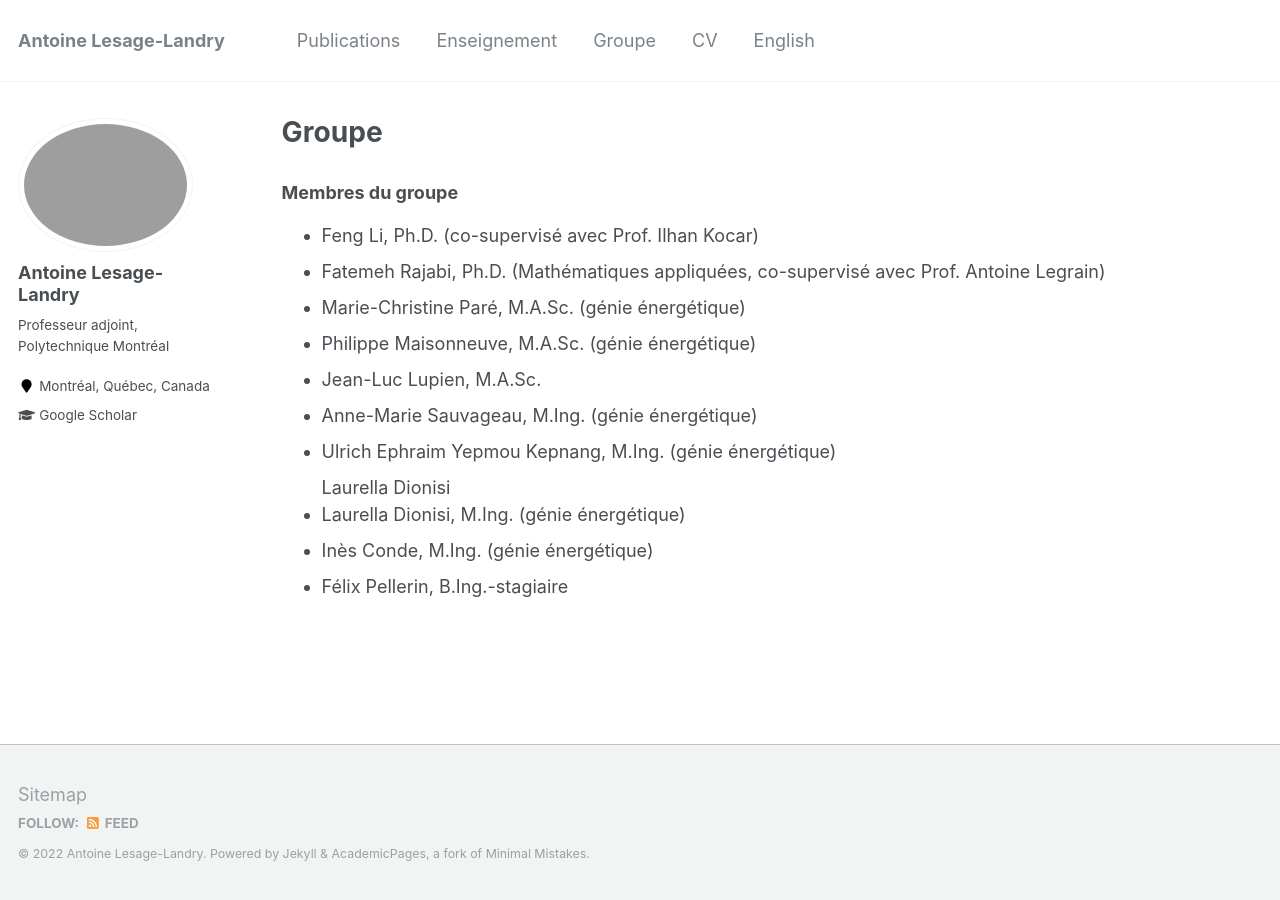
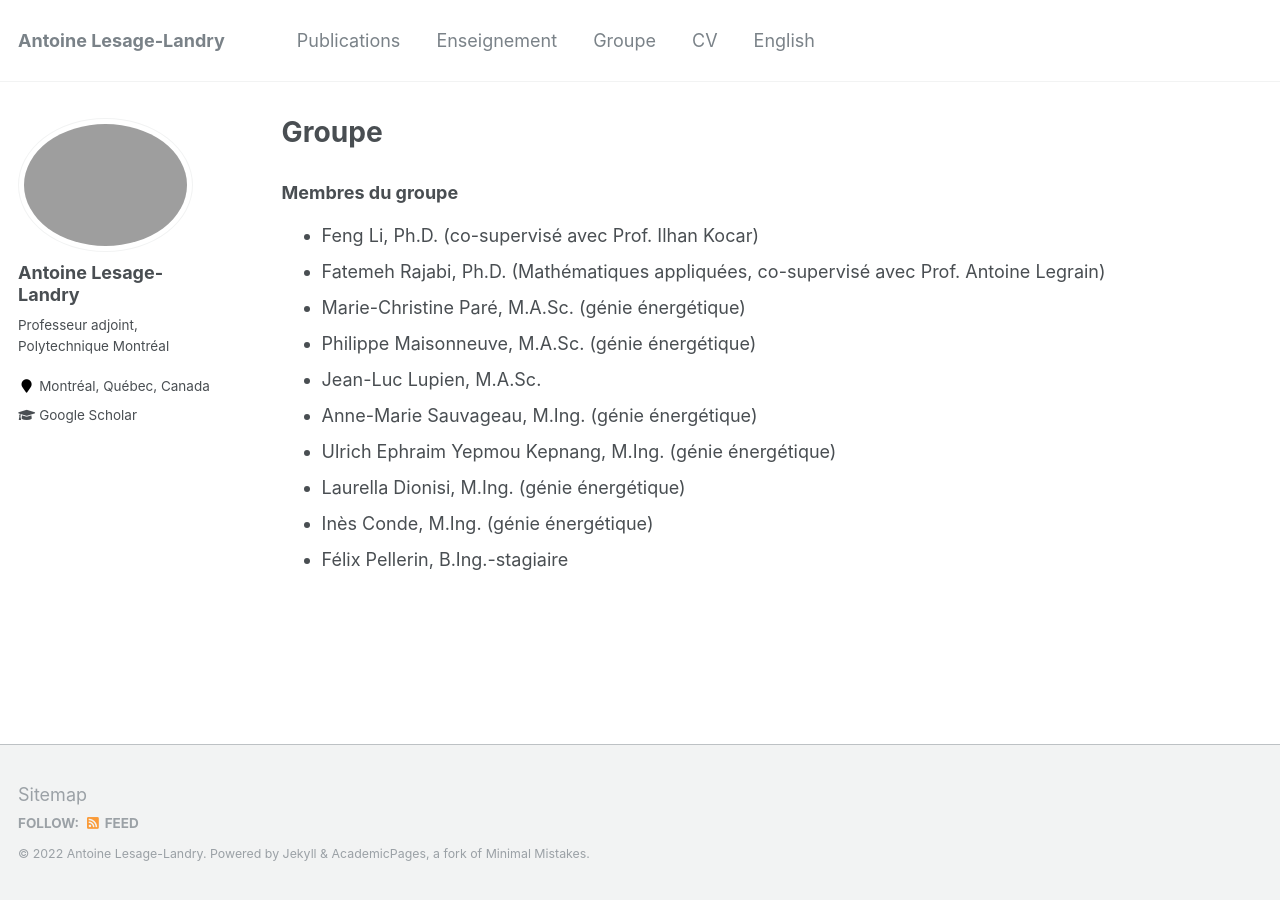
Before and after one commit to alesagelandry/fr, a Jekyll site: the page built from _pages/group.html, in a window 1280 px wide. Built offline with Jekyll 4.4.1, drawn with Linux system fonts in a browser that asks for light colours.

Commit message:
Update group.html

```diff
--- a/_pages/group.html
+++ b/_pages/group.html
@@ -18,7 +18,7 @@ author_profile: true
 <li>Philippe Maisonneuve, M.A.Sc. (génie énergétique) </li>
 <li>Jean-Luc Lupien, M.A.Sc. </li>
 <li>Anne-Marie Sauvageau, M.Ing. (génie énergétique) </li>
-<li>Ulrich Ephraim Yepmou Kepnang, M.Ing. (génie énergétique) </li>Laurella Dionisi
+<li>Ulrich Ephraim Yepmou Kepnang, M.Ing. (génie énergétique) </li>
 <li>Laurella Dionisi, M.Ing. (génie énergétique) </li>
 <li>Inès Conde, M.Ing. (génie énergétique) </li>
 <li>Félix Pellerin, B.Ing.-stagiaire </li>
```
